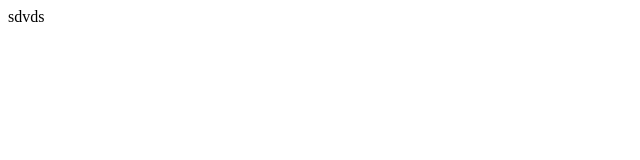
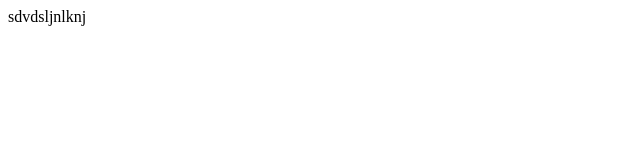
Before and after one commit to jrvieiradesign/Projeto, a plain HTML site: page index.html in a window 1280 px wide. Shown: the full height of the page, 0-640 px from the left. Drawn offline with Linux system fonts and the light colour scheme.

Commit message:
comiit 1

```diff
--- a/index.html
+++ b/index.html
@@ -6,6 +6,6 @@
     <title>Document</title>
 </head>
 <body>
-    sdvds
+    sdvdsljnlknj
 </body>
 </html>
```
Also changed, not shown: index2.html (added).
